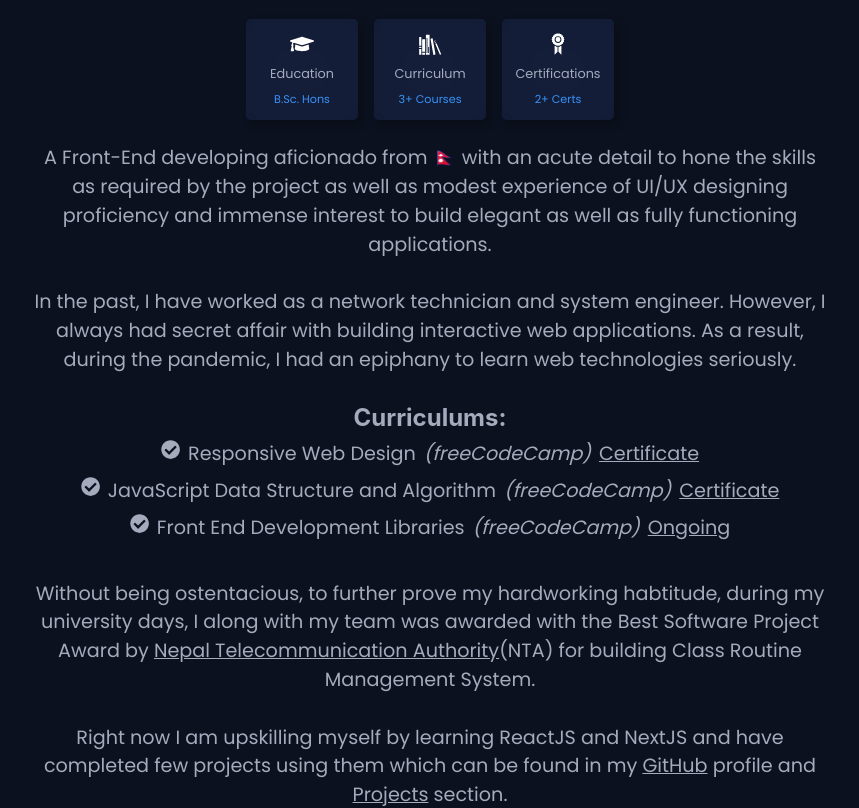
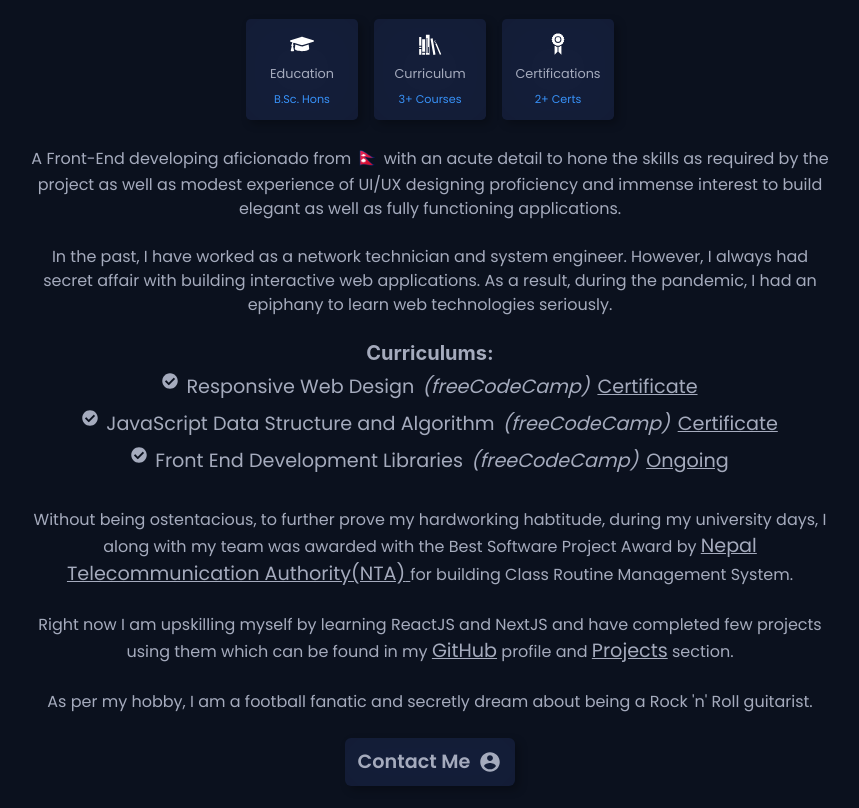
Before and after one commit to zeetaengrg/portfolio, a Next.js app: page / in a window 1280 px wide. Shown: the part 940-1748 px from the top of the page, without its empty margins (210-1069 px from the left). Built offline with nearby package versions, Linux system fonts and the light colour scheme.

Commit message:
style: font size of about me section modified

```diff
--- a/components/elements/AboutMeText/AboutMeText.jsx
+++ b/components/elements/AboutMeText/AboutMeText.jsx
@@ -14,7 +14,6 @@ const AboutMeText = () => {
   return (
     <MotionBox
       p={{ base: "1.5rem 1rem", md: "1.5rem 5rem" }}
-      fontSize={{ base: "1.1rem", md: "1.2rem" }}
       textAlign="center"
       variants={commonVariants}
       initial="hidden"
@@ -33,7 +32,6 @@ const AboutMeText = () => {
         target="_blank"
         rel="noreferrer noopener nofollow"
         sx={linkStyle}
-        fontSize={{ base: "1.1rem", md: "1.5rem" }}
       >
         🇳🇵
       </Link>{" "}
@@ -48,7 +46,7 @@ const AboutMeText = () => {
       web technologies seriously.
       <br />
       <br />
-      <Heading as="h3" fontSize={{ base: "1.2rem", md: "1.5rem" }}>
+      <Heading as="h3" size="md">
         Curriculums:
       </Heading>
       {curriculums.map((curriculum) => (
@@ -99,9 +97,9 @@ const AboutMeText = () => {
         rel="noreferrer noopener nofollow"
         target="_blank"
       >
-        Nepal Telecommunication Authority
+        Nepal Telecommunication Authority(NTA){" "}
       </Link>
-      (NTA) for building Class Routine Management System.
+      for building Class Routine Management System.
       <br />
       <br />
       Right now I am upskilling myself by learning ReactJS and NextJS and have
```
